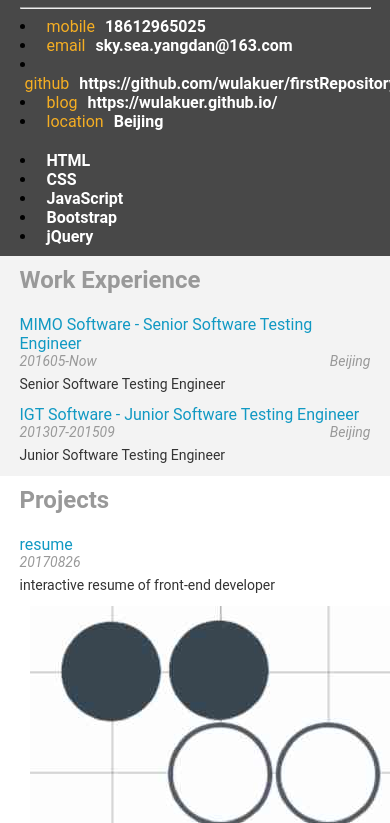
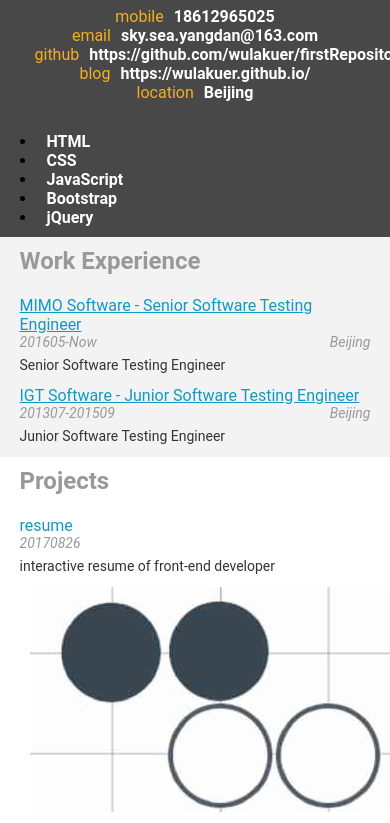
Before and after one commit to wulakuer/firstRepository, a plain HTML site: page FRONTENDRESUME/index.html in a window 390 px wide. Shown: the part 98-921 px from the top of the page. Drawn offline with Linux system fonts and the light colour scheme; some packages are replaced by stand-ins of ours.

Commit message:
modify by review

```diff
--- a/FRONTENDRESUME/css/style.css
+++ b/FRONTENDRESUME/css/style.css
@@ -219,3 +219,17 @@ span {
     display: block;
   }
 }
+
+
+.shadow {
+    box-shadow:10px 10px 25px 3px rgba(54,52,54,1);
+    -webkit-border-radius: 20px;
+    -moz-border-radius: 20px;
+    border-radius: 20px;
+}
+.border-style {
+  border:1px solid #FFEBCD;
+}
+.underline {
+  text-decoration: underline;
+}
--- a/FRONTENDRESUME/js/helper.js
+++ b/FRONTENDRESUME/js/helper.js
@@ -13,7 +13,7 @@ These are HTML strings. As part of the course, you'll be using JavaScript functi
 replace the %data% placeholder text you see in them.
 */
 var HTMLheaderName = '<h1 id="name">%data%</h1>';
-var HTMLheaderRole = '<span class="white-text">%data%</span><hr>';
+var HTMLheaderRole = '<span class="white-text underline">%data%</span><hr>';
 
 var HTMLcontactGeneric = '<li class="flex-item"><span class="orange-text">%contact%</span><span class="white-text">%data%</span></li>';
 var HTMLmobile = '<li class="flex-item"><span class="orange-text">mobile</span><span class="white-text">%data%</span></li>';
@@ -23,14 +23,14 @@ var HTMLgithub = '<li class="flex-item"><span class="orange-text">github</span><
 var HTMLblog = '<li class="flex-item"><span class="orange-text">blog</span><span class="white-text">%data%</span></li>';
 var HTMLlocation = '<li class="flex-item"><span class="orange-text">location</span><span class="white-text">%data%</span></li>';
 
-var HTMLbioPic = '<img src="%data%" class="biopic">';
+var HTMLbioPic = '<img src="%data%" class="biopic shadow">';
 var HTMLwelcomeMsg = '<span class="welcome-message">%data%</span>';
 
-var HTMLskillsStart = '<h3 id="skills-h3">Skills at a Glance:</h3><ul id="skills" class="flex-column"></ul>';
+var HTMLskillsStart = '<h3 id="skills-h3" >Skills at a Glance:</h3><ul id="skills" class="flex-column"></ul>';
 var HTMLskills = '<li class="flex-item"><span class="white-text">%data%</span></li>';
 
 var HTMLworkStart = '<div class="work-entry"></div>';
-var HTMLworkEmployer = '<a href="#">%data%';
+var HTMLworkEmployer = '<a href="#" class="underline">%data%';
 var HTMLworkTitle = ' - %data%</a>';
 var HTMLworkDates = '<div class="date-text">%data%</div>';
 var HTMLworkLocation = '<div class="location-text">%data%</div>';
@@ -43,14 +43,14 @@ var HTMLprojectDescription = '<p><br>%data%</p>';
 var HTMLprojectImage = '<img src="%data%">';
 
 var HTMLschoolStart = '<div class="education-entry"></div>';
-var HTMLschoolName = '<a href="#">%data%';
+var HTMLschoolName = '<a href="#" class="underline">%data%';
 var HTMLschoolDegree = ' -- %data%</a>';
 var HTMLschoolDates = '<div class="date-text">%data%</div>';
 var HTMLschoolLocation = '<div class="location-text">%data%</div>';
 var HTMLschoolMajor = '<em><br>Major: %data%</em>';
 
 var HTMLonlineClasses = '<h3>Online Classes</h3>';
-var HTMLonlineTitle = '<a href="#">%data%';
+var HTMLonlineTitle = '<a href="#" class="underline">%data%';
 var HTMLonlineSchool = ' - %data%</a>';
 var HTMLonlineDates = '<div class="date-text">%data%</div>';
 var HTMLonlineURL = '<br><a href="#">%data%</a>';
--- a/FRONTENDRESUME/js/resumeBuilder.js
+++ b/FRONTENDRESUME/js/resumeBuilder.js
@@ -11,10 +11,10 @@ This is empty on purpose! Your code to build the resume will go here.
         "location": "Beijing",
         "blog": "https://wulakuer.github.io/"
     },
-    "welcomeMsg": "Welcome to read the resume!",
+    "welcomeMessage": "Welcome to read the resume!",
     "skills": ["HTML","CSS","JavaScript","Bootstrap","jQuery"],
     "biopic": "images/fry.jpg",
-    "displayBio" : function() {
+    "display": function() {
         var formatName = HTMLheaderName.replace("%data%",bio.name);
         var formatRole = HTMLheaderRole.replace("%data%",bio.role);
         //var formatContact = HTMLcontactGeneric.replace().replace()
@@ -24,18 +24,14 @@ This is empty on purpose! Your code to build the resume will go here.
         var formatBlog = HTMLblog.replace("%data%",bio.contacts.blog);
         var formatLocation = HTMLlocation.replace("%data%",bio.contacts.location);
         var formatBiopic = HTMLbioPic.replace("%data%",bio.biopic);
-        var formatMsg = HTMLwelcomeMsg.replace("%data%",bio.welcomeMsg);
+        var formatMsg = HTMLwelcomeMsg.replace("%data%",bio.welcomeMessage);
 
-        $("#header").append(formatName);
-        $("#header").append(formatRole);
-        $("#header").append(formatMobile);
-        $("#header").append(formatEmail);
-        $("#header").append(formatGithub);
-        $("#header").append(formatBlog);
-        $("#header").append(formatLocation);
-        $("#header").append(formatBiopic);
-        $("#header").append(formatMsg);
-        $("#header").append(HTMLskillsStart);
+        $("#header").prepend(formatRole);
+        $("#header").prepend(formatName);
+        $("#topContacts:last").append(formatMobile,formatEmail,formatGithub,formatBlog,formatLocation);
+        $("#header").append(formatBiopic,formatMsg,HTMLskillsStart);
+        $("#footerContacts:last").append(formatMobile,formatEmail,formatGithub,formatBlog,formatLocation);
+
         bio.skills.forEach(function(skill) {
             var formatSkills = HTMLskills.replace("%data%",skill);
             $("#header").append(formatSkills);
@@ -44,7 +40,7 @@ This is empty on purpose! Your code to build the resume will go here.
     }
 };
 
-bio.displayBio();
+bio.display();
 
 var work = {
     "jobs":[
@@ -63,7 +59,7 @@ var work = {
         "description": "Junior Software Testing Engineer"
     }
     ],
-    "displayWork" : function() {
+    "display": function() {
         for (var i = 0; i < work.jobs.length; i++) {
             $("#workExperience").append(HTMLworkStart);
             var formatEmployer = HTMLworkEmployer.replace("%data%",work.jobs[i].employer);
@@ -71,15 +67,12 @@ var work = {
             var formatDates = HTMLworkDates.replace("%data%",work.jobs[i].dates);
             var formatLoc = HTMLworkLocation.replace("%data%",work.jobs[i].location);
             var formatDes = HTMLworkDescription.replace("%data%",work.jobs[i].description);
-            $(".work-entry:last").append(formatEmployer+formatTitle);
-            $(".work-entry:last").append(formatDates);
-            $(".work-entry:last").append(formatLoc);
-            $(".work-entry:last").append(formatDes);
+            $(".work-entry:last").append(formatEmployer+formatTitle,formatDates,formatLoc,formatDes);
         }
     }
 };
 
-work.displayWork();
+work.display();
 
 var projects = {
     "projects": [
@@ -87,36 +80,36 @@ var projects = {
         "title": "resume",
         "dates": "20170826",
         "description": "interactive resume of front-end developer",
-        "images": "images/resume.jpg"
+        "images": ["images/resume.jpg","images/blog.jpg"]
     },
     {
         "title": "pofortlios",
         "dates": "20170820",
         "description": "This is a display for a website which can responsive to different devices with different DPR, also responsive to different resolution.",
-        "images": "images/porfortlios.jpg"
+        "images": ["images/porfortlios.jpg",,"images/blog.jpg"]
     },
     {
         "title": "blog",
         "dates": "20170720",
         "description": "Format an article with CSS and HTML",
-        "images": "images/blog.jpg"
+        "images": ["images/blog.jpg","images/blog.jpg"]
     }
     ],
-    "displayProjects" : function() {
+    "display": function() {
         for (var i = 0; i < projects.projects.length; i++) {
             $("#projects").append(HTMLprojectStart);
             var formatTitle = HTMLprojectTitle.replace("%data%",projects.projects[i].title);
             var formatDates = HTMLprojectDates.replace("%data%",projects.projects[i].dates);
             var formatDes = HTMLprojectDescription.replace("%data%",projects.projects[i].description);
-            var formatImg = HTMLprojectImage.replace("%data%",projects.projects[i].images);
-            $(".project-entry:last").append(formatTitle);
-            $(".project-entry:last").append(formatDates);
-            $(".project-entry:last").append(formatDes);
-            $(".project-entry:last").append(formatImg);
+            $(".project-entry:last").append(formatTitle,formatDates,formatDes);
+            projects.projects[i].images.forEach(function(img){
+                 var formatImg = HTMLprojectImage.replace("%data%",img);
+                 $(".project-entry:last").append(formatImg);
+            });
         }
     }
 };
-projects.displayProjects();
+projects.display();
 
 var education = {
     "schools": [{
@@ -125,8 +118,8 @@ var education = {
         "location": "Dalian",
         "dates": "2010",
         "graduationYear": "2013",
-        "url": "https://example.com",
-        "Majors": ["Computer Science","English"]
+        "url": "https://classroom.udacity.com/",
+        "majors": ["Computer Science","English"]
     },
     {
         "name": "Dalian University of Technology",
@@ -134,8 +127,8 @@ var education = {
         "location": "Dalian",
         "dates": "2006",
         "graduationYear": "2010",
-        "url": "https://example.com",
-        "Majors": ["Software Engineering","English"]
+        "url": "https://classroom.udacity.com/",
+        "majors": ["Software Engineering","English"]
     }
   ],
   "onlineCourses": [{
@@ -145,18 +138,16 @@ var education = {
         "url": "https://classroom.udacity.com/"
   }
   ],
-  "displayEdu" : function() {
+  "display": function() {
         for (var i = 0; i < education.schools.length; i++) {
             $("#education").append(HTMLschoolStart);
             var formatName = HTMLschoolName.replace("%data%",education.schools[i].name);
+           // HTMLschoolName = HTMLschoolName.replace("#",education.schools[i].url);
             var formatDegree = HTMLschoolDegree.replace("%data%",education.schools[i].degree);
             var formatDates = HTMLschoolDates.replace("%data%",education.schools[i].dates);
             var formatLoc = HTMLschoolLocation.replace("%data%",education.schools[i].location);
-            var formatMajors = HTMLschoolMajor.replace("%data%",education.schools[i].Majors);
-            $(".education-entry:last").append(formatName + formatDegree);
-            $(".education-entry:last").append(formatDates);
-            $(".education-entry:last").append(formatLoc);
-            $(".education-entry:last").append(formatMajors);
+            var formatMajors = HTMLschoolMajor.replace("%data%",education.schools[i].majors);
+            $(".education-entry:last").append((formatName + formatDegree).replace("#",education.schools[i].url),formatDates,formatLoc,formatMajors);
         }
         $("#education").append(HTMLonlineClasses);
         for (var j = 0; j < education.onlineCourses.length; j++) {
@@ -164,12 +155,10 @@ var education = {
             var formatTitleOn = HTMLonlineTitle.replace("%data%",education.onlineCourses[j].title);
             var formatSchoolOn = HTMLonlineSchool.replace("%data%",education.onlineCourses[j].school);
             var formatDatesOn = HTMLonlineDates.replace("%data%",education.onlineCourses[j].dates);
-            var oformatURLOn = HTMLonlineURL.replace("%data%",education.onlineCourses[j].url);
-            $(".education-entry:last").append(formatTitleOn + formatSchoolOn);
-            $(".education-entry:last").append(formatDatesOn);
-            $(".education-entry:last").append(oformatURLOn);
+            var formatURLOn = HTMLonlineURL.replace("%data%",education.onlineCourses[j].url);
+            $(".education-entry:last").append((formatTitleOn + formatSchoolOn).replace("#",education.onlineCourses[j].url),formatDatesOn,formatURLOn.replace("#",education.onlineCourses[j].url));
         }
     }
  };
-education.displayEdu();
+education.display();
 $("#mapDiv").append(googleMap);
```
